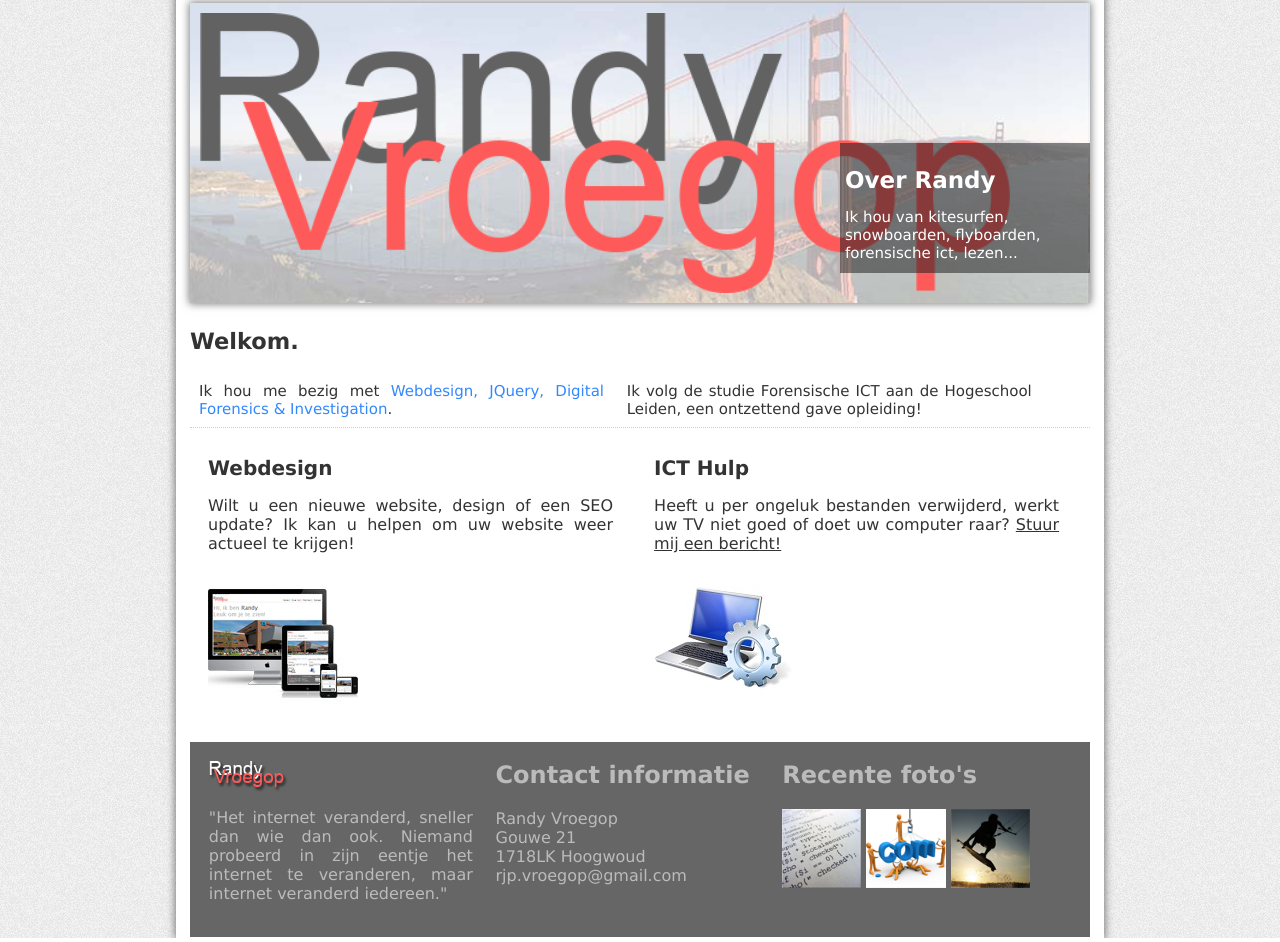
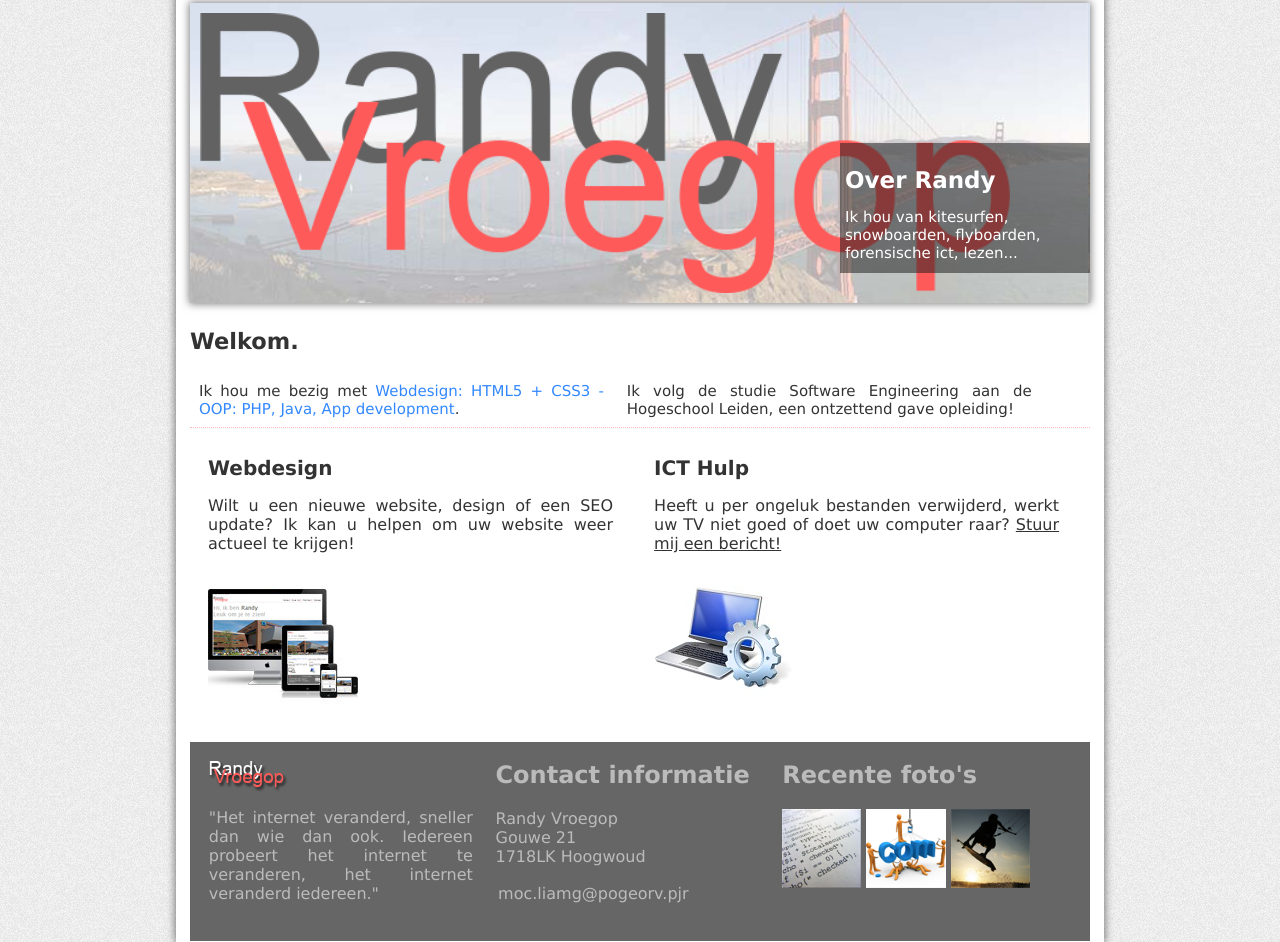
Before and after one commit to rjpvroegop/randyvroegop.nl, a plain HTML site: page index.html in a window 1280 px wide. Shown: the part 225-1167 px from the top of the page. Drawn offline with nearby package versions, Linux system fonts and the light colour scheme.

Commit message:
cv updated

```diff
--- a/index.html
+++ b/index.html
@@ -70,7 +70,7 @@
 					<div class="third">
 						<div>
 							<h2>Mijn studie</h2>
-							<p>Ik studeer aan de Hogeschool Leiden: Forensische ICT.</p>
+							<p>Ik studeer aan de Hogeschool Leiden: Software Engineering!</p>
 						</div>
 					</div>
 				</div>
@@ -88,10 +88,10 @@
 				<div id="welcome">
 					<h2>Welkom.</h2>
 					<p>
-						Ik hou me bezig met <span class="coloured">Webdesign, JQuery, Digital Forensics & Investigation</span>.
+						Ik hou me bezig met <span class="coloured">Webdesign: HTML5 + CSS3 - OOP: PHP, Java, App development</span>.
 					</p>
 					<p>
-						Ik volg de studie Forensische ICT aan
+						Ik volg de studie Software Engineering aan
 						de Hogeschool Leiden, een ontzettend gave
 						opleiding!
 					</p>
@@ -118,15 +118,15 @@
 				<div class="quote">
 					<img src="images/footer/randyvroegop.png" class="logo" alt="logo" />
 					<p>"Het internet veranderd, sneller dan wie dan ook.
-						Niemand probeerd in zijn eentje het internet te veranderen,
-						maar internet veranderd iedereen."</p>
+						Iedereen probeert het internet te veranderen,
+						het internet veranderd iedereen."</p>
 				</div>
 				<div>
 					<h2>Contact informatie</h2>
 					<p>Randy Vroegop<br>
 						Gouwe 21<br>
 						1718LK Hoogwoud<br>
-						rjp.vroegop@gmail.com</p>
+						<div id="email">moc.liamg@pogeorv.pjr</div></p>
 				</div>
 				<div>
 					<h2>Recente foto's</h2>
```
Also changed, not shown: cv.html (+1 -1 lines), .c9/metadata/preview-/cv.html, .c9/metadata/workspace/cv.html, .c9/metadata/workspace/index.html (added), 1 other file.
